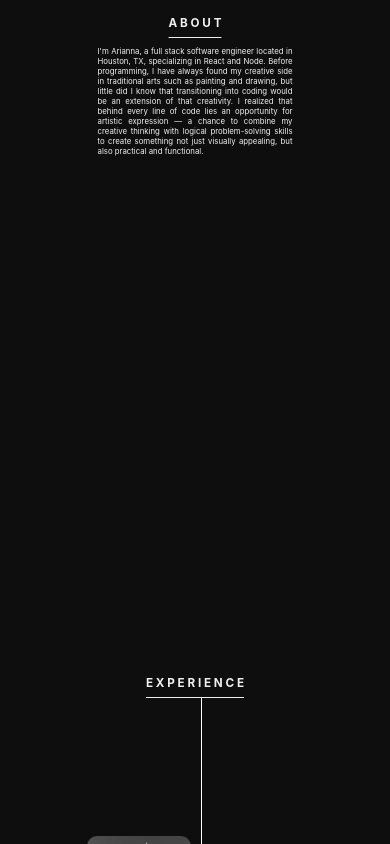
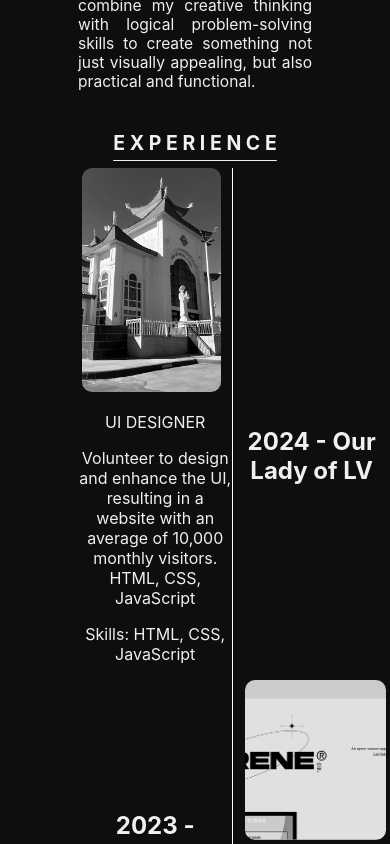
Before and after one commit to dahliarianna/arianna-portfolio1, a React (Create React App) app: page / in a window 390 px wide. Shown: the part 1340-2184 px from the top of the page. Built offline with nearby package versions, Linux system fonts and the light colour scheme.

Commit message:
mobile version updated

```diff
--- a/src/App.css
+++ b/src/App.css
@@ -197,12 +197,13 @@ h1 {
   position: fixed;
 }
 .timeline{
-  height: 200vh;
+  /* height: 200vh; */
   width: 90%;
   display: flex;
   justify-content: flex-end;
   align-items: center;
   /* background-color: green; */
+  margin-bottom: 20vh;
 }
 .timelineLeft {
   display: flex;
@@ -212,8 +213,7 @@ h1 {
 }
 .timelineLeft div{
   height: 20rem;
-  width: 90%;
-  /* background-color: blue; */
+  width: 100%;
   position: relative;
 }
 .timelineLeft .emptyDiv, .timelineRight .emptyDiv {
@@ -228,7 +228,7 @@ h1 {
 }
 .timelineRight div{
   height: 20rem;
-  width: 90%;
+  width: 100%;
   position: relative;
 }
 
@@ -343,6 +343,9 @@ h1 {
   .header{
     height: 15%;
   }
+  .landing{
+    text-align: center;
+  }
   .mainLogo{
     font-size: 15vw;
   }
@@ -351,6 +354,99 @@ h1 {
   }
   .landingNav div{
     font-size: 1.5vh;
+  }
+  .about {
+    width: 60%;
+    height: 100%;
+  }
+  .about p{
+    font-size: 4vw;
+    text-align: justify;
+  }
+  .projects h1, .contacts h1, .about h1{
+    font-size: 5vw;
+  }
+  .experience {
+    width: 80%;
+    display: flex;
+    flex-direction: column;
+    justify-content: center;
+    align-items: center;
+    padding: 0 3rem 0 3rem;
+  }
+  .experience h1{
+    font-size: 5vw;
+  }
+  .timeline{
+    height: 200vh;
+    width: 100%;
+    display: flex;
+    justify-content: flex-end;
+    align-items: center;
+    margin-left: 20vw;
+  }
+  .timelineLeft {
+    display: flex;
+    flex-direction: column;
+    align-items: flex-end;
+    justify-content: center;
+  }
+  .timelineLeft div{
+    height: 28rem;
+    width: 100%;
+    position: relative;
+  }
+  .timelineLeft .emptyDiv, .timelineRight .emptyDiv {
+    height: 28rem;
+  }
+
+  .timelineRight {
+    display: flex;
+    flex-direction: column;
+    align-items: flex-start;
+    justify-content: center;
+
+  }
+  .timelineRight div{
+    height: 20rem;
+    width: 100%;
+    position: relative;
+  }
+
+  .experience1 img {
+    height: 50%;
+    width: 90%;
+    object-fit: cover;
+    filter: grayscale(100);
+    border-radius: 10px;
+  }
+  .timelineRight .experience1 img {
+    margin-left: .5rem;
+  }
+  .timelineLeft .experience1 img {
+    margin-right: .5rem;
+  }
+  .experience1 h3{
+    font-size: 2rem;
+    position: absolute;
+    top: 35%;
+    left: 50%;
+    transform: translateX(-50%);
+    z-index: 1;
+  }
+
+  .timelineMid{
+    content: '';
+    height: 100%;
+    background-color: white;
+    width: 5px;
+  }
+  .emptyDiv{
+    display: flex;
+    flex-direction: column;
+    align-items: center;
+    justify-content: center;
+    width: 100%;
   }
  }
 
```
